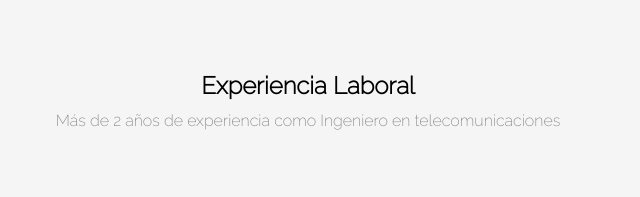
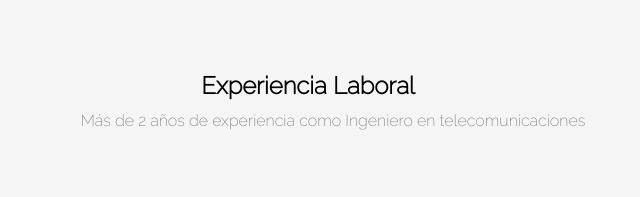
Before and after one commit to jonhidalgo97/Cvonline, a plain HTML site: page index.html in a window 1280 px wide. Shown: the part 1116-1313 px from the top of the page, 332-972 px from the left. Drawn offline with nearby package versions, Linux system fonts and the light colour scheme; a web font is replaced by a local one.

Commit message:
Add files via upload

```diff
--- a/index.html
+++ b/index.html
@@ -317,7 +317,7 @@
 <div class="skills_container" id="skills_section">
 
   <h2 class="skills_item1"> Experiencia Laboral </h2>
-  <p class="skills_item2" >Más de 2 años de experiencia como Ingeniero en telecomunicaciones</p>
+  <p class="skills_item2" id="unico" >Más de 2 años de experiencia como Ingeniero en telecomunicaciones</p>
 
 </div>
 
```
